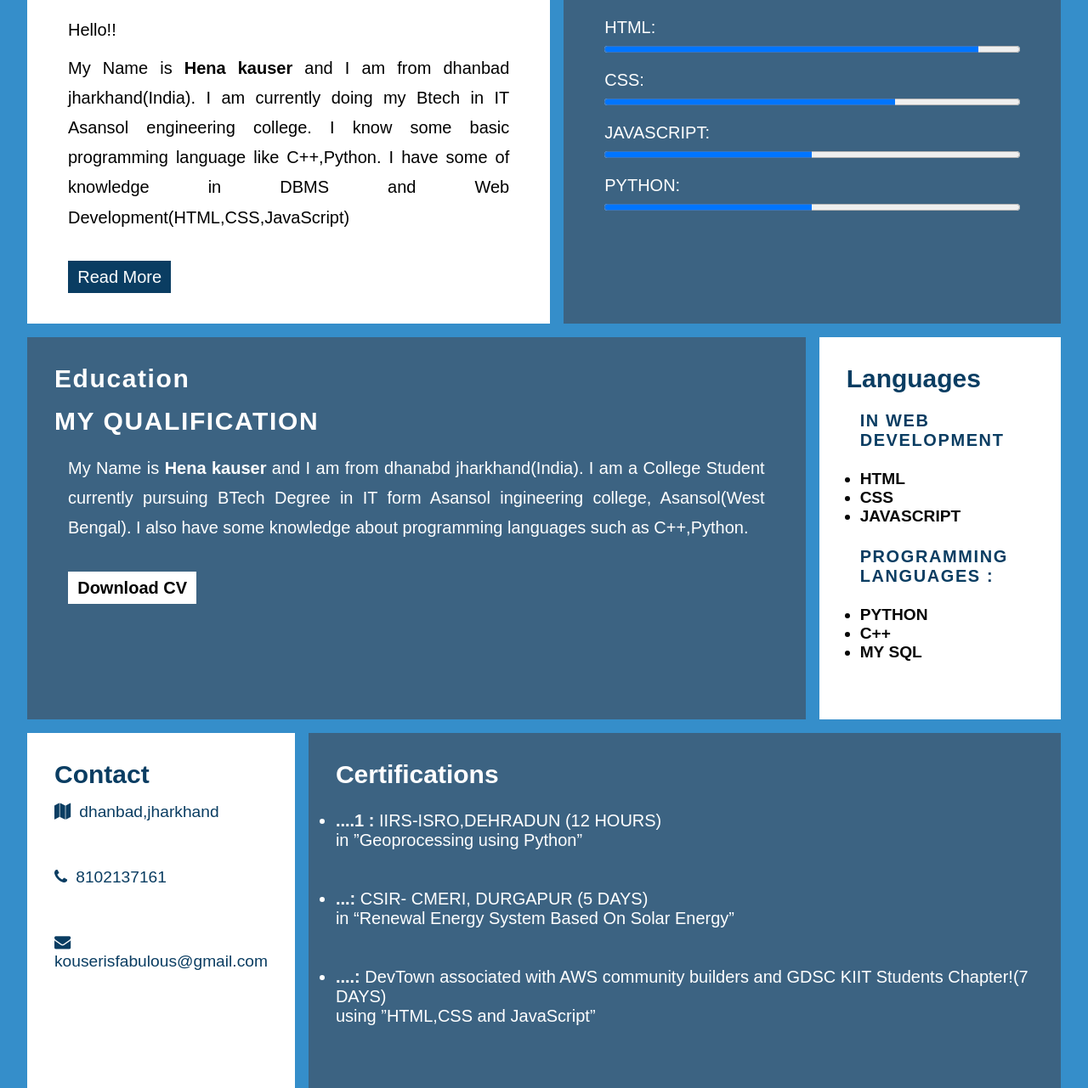
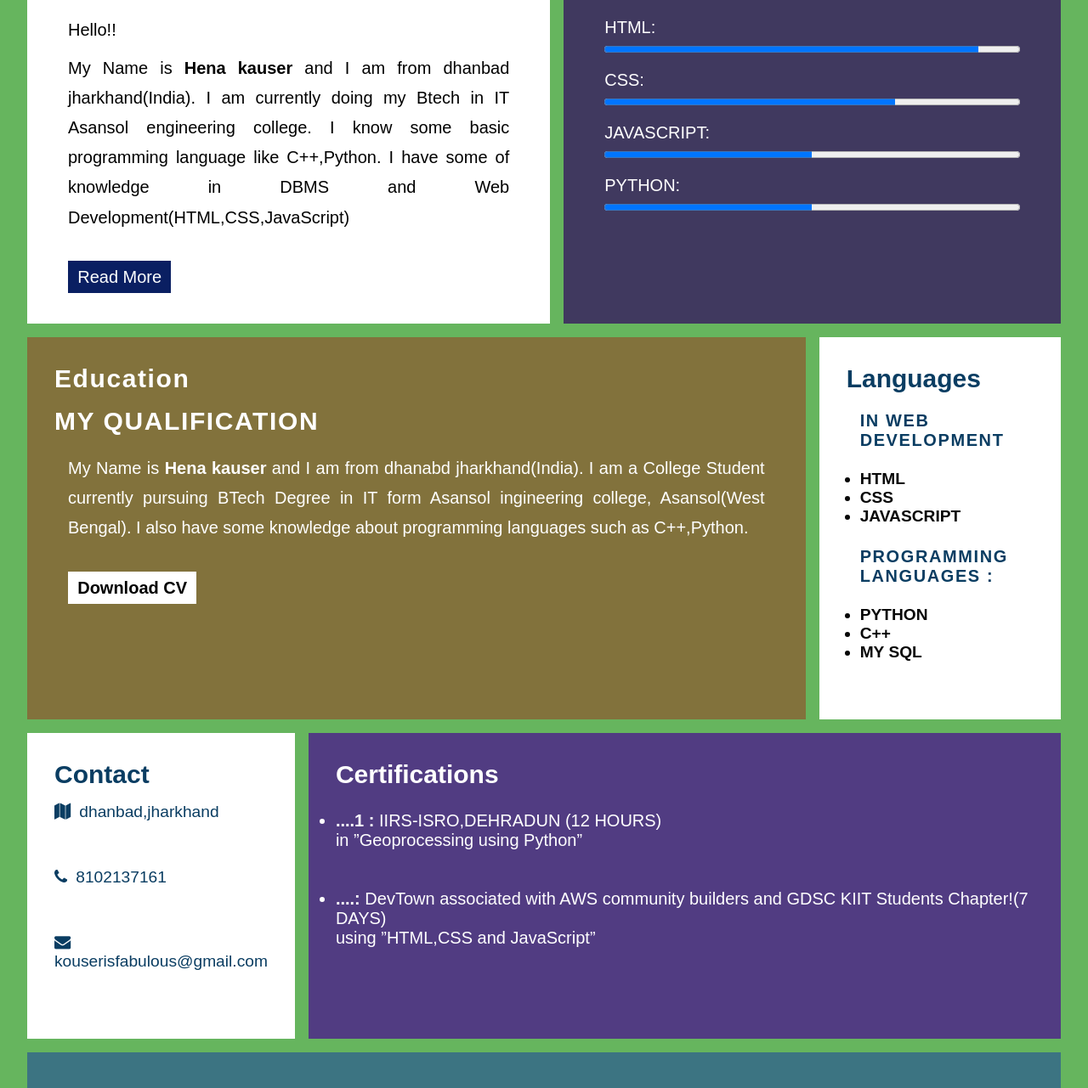
Before and after one commit to coderhena/CodSoft, a plain HTML site: page Portfolio/index.html in a window 1280 px wide. Shown: the part 919-2200 px from the top of the page at 85% size. Drawn offline with Linux system fonts and the light colour scheme.

Commit message:
Add files via upload

```diff
--- a/Portfolio/index.html
+++ b/Portfolio/index.html
@@ -12,7 +12,7 @@
 </head>
 <body>
     <header>
-        <img src="WhatsApp Image 2024-01-19 at 8.27.50 PM.jpeg" alt="">
+        <img src="WhatsApp Image 2024-02-19 at 13.36.03_6970f84d.jpg" alt="">
         <h3> HENA KAUSER</h3>
         <p>Front end Developer</p>
         <a href="#container">
@@ -91,7 +91,6 @@
             <h2>Certifications</h2>
             <p><ul>
                 <li><b>....1 :</b>  IIRS-ISRO,DEHRADUN (12 HOURS) <br>in ”Geoprocessing using Python”</li><br><br>
-                <li><b>...:</b>  CSIR- CMERI, DURGAPUR (5 DAYS) <br>in “Renewal Energy System Based On Solar Energy”</li><br><br>
                 <li><b>....:</b>  DevTown associated with AWS community builders and GDSC
                   KIIT Students Chapter!(7 DAYS) <br>using ”HTML,CSS and JavaScript”</li><br>
               </ul>
--- a/Portfolio/styles.css
+++ b/Portfolio/styles.css
@@ -7,7 +7,7 @@ html{
     box-sizing: border-box;
   }
   body{
-    background: #358eca;
+    background: #66b55e;
     font-family: 'Poooins',sans-serif;
   }
   header{
@@ -86,13 +86,13 @@ html{
     grid-area: profile;
   }
   .skills{
-    background: #3c6382;
+    background: #40395f;
     color: white;
     padding: 2rem;
     grid-area: skills;
   }
   .edu{
-    background: #3c6382;
+    background: #82723c;
     color: white;
     padding: 2rem;
     grid-area: edu;
@@ -112,13 +112,13 @@ html{
   }
   .achieve{
     font-size: 20px;
-    background: #3c6382;
+    background: #513c82;
     color: white;
     padding: 2rem;
     grid-area: exp;
   }
   footer{
-    background: #3c6382;
+    background: #3c7482;
     color: rgb(247, 250, 250);
     padding: 2rem;
     grid-area: footer;
@@ -136,7 +136,7 @@ html{
   .profile a{
     text-decoration: none;
     color: rgb(254, 255, 255);
-    background: #0a3d62;
+    background: #0a1f62;
     padding: 0.5rem 0.7rem;
   }
   .skills div{
```
Also changed, not shown: Portfolio/WhatsApp Image 2024-02-19 at 13.36.03_6970f84d.jpg (added).
